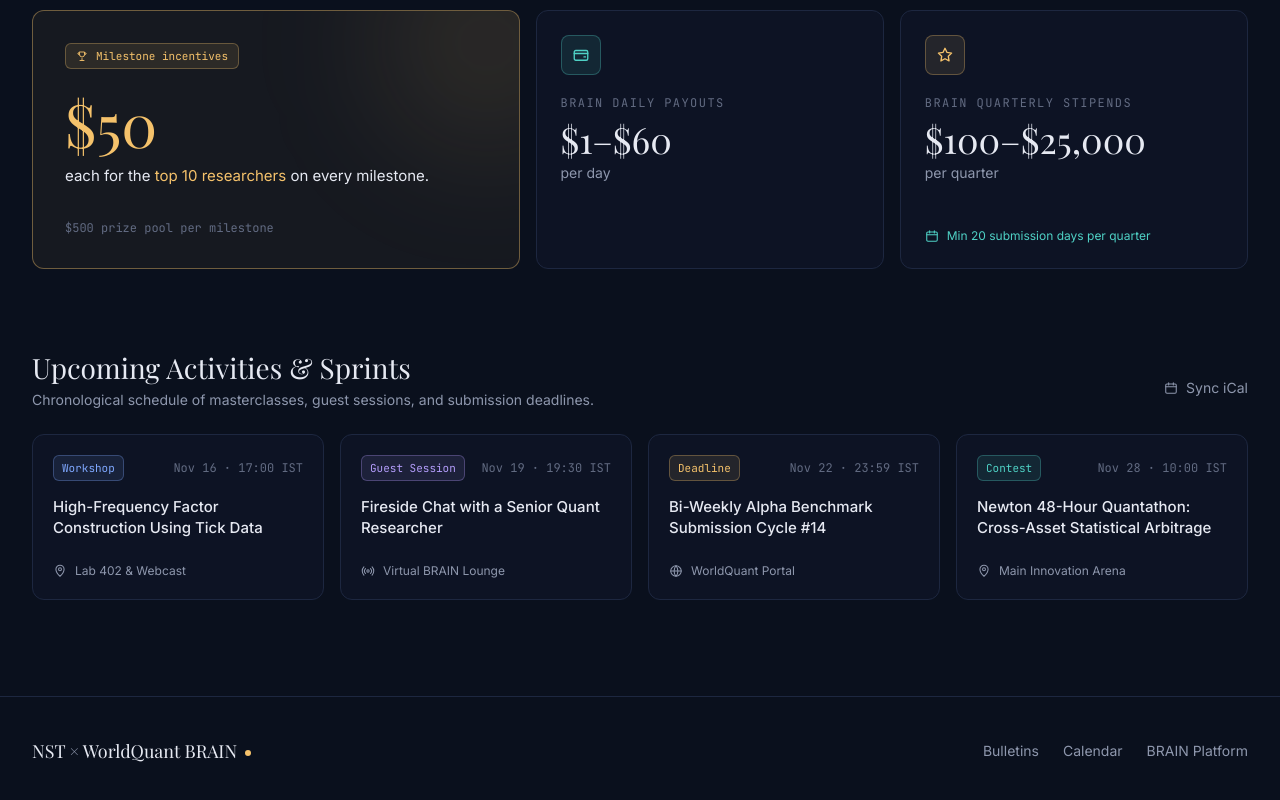
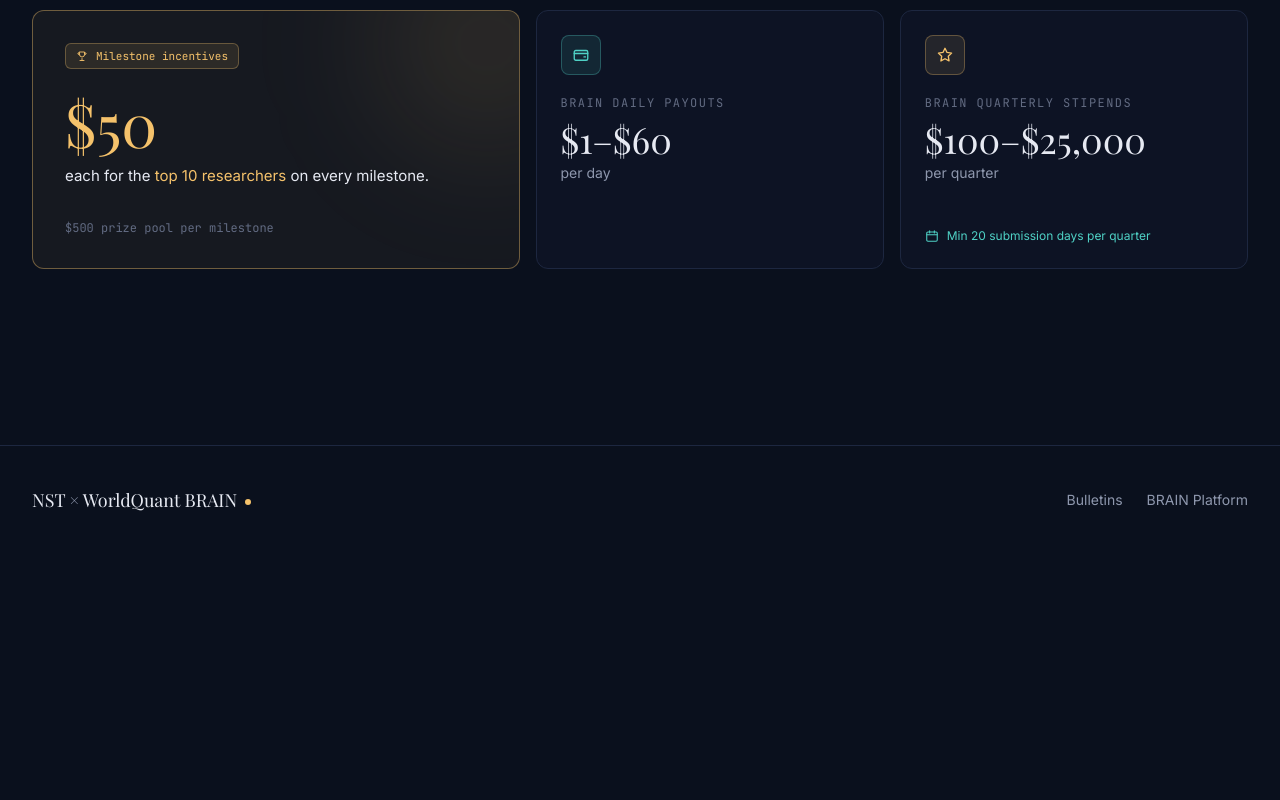
Before and after one commit to dipeshsingla0049/quant-programme-hub, a Next.js app: page / in a window 1280 px wide. Shown: the part 1642-2442 px from the top of the page. After the commit the page ends 2196 px from the top, so only its background shows below. Built offline with nearby package versions, Linux system fonts and the light colour scheme; a web font is replaced by a local one.

Commit message:
chore(nav): drop activities from home and footer, rename nav item to Announcements

```diff
--- a/app/page.tsx
+++ b/app/page.tsx
@@ -1,5 +1,4 @@
 import Link from "next/link";
-import { ActivityCard } from "@/components/ActivityCard";
 import { BulletinCard } from "@/components/BulletinCard";
 import { Countdown } from "@/components/Countdown";
 import { ArrowRight, Calendar, Star, Trophy, Wallet } from "@/components/icons";
@@ -7,7 +6,6 @@ import { LeaderboardTable } from "@/components/LeaderboardTable";
 import { RelativeTime } from "@/components/RelativeTime";
 import { SectionHeading } from "@/components/SectionHeading";
 import {
-  getActivities,
   getBulletins,
   getCurrentMilestone,
   getLeaderboard,
@@ -16,12 +14,11 @@ import {
 } from "@/lib/data";
 
 export default async function HomePage() {
-  const [milestone, bulletins, leaders, programme, activities, report] = await Promise.all([
+  const [milestone, bulletins, leaders, programme, report] = await Promise.all([
     getCurrentMilestone(),
     getBulletins(3),
     getLeaders(5),
     getRewardsProgramme(),
-    getActivities({ limit: 4 }),
     getLeaderboard(),
   ]);
   const { milestoneIncentive: mi, stipends } = programme;
@@ -160,26 +157,6 @@ export default async function HomePage() {
         </div>
       </section>
 
-      {/* Activities */}
-      <section>
-        <SectionHeading
-          title="Upcoming Activities & Sprints"
-          subtitle="Chronological schedule of masterclasses, guest sessions, and submission deadlines."
-          aside={
-            <a
-              href="/activities/calendar.ics"
-              className="inline-flex min-h-11 items-center gap-2 text-sm text-muted transition hover:text-fg"
-            >
-              <Calendar size={14} /> Sync iCal
-            </a>
-          }
-        />
-        <div className="grid gap-4 sm:grid-cols-2 lg:grid-cols-4">
-          {activities.map((a) => (
-            <ActivityCard key={a.id} activity={a} />
-          ))}
-        </div>
-      </section>
     </>
   );
 }
--- a/components/SiteFooter.tsx
+++ b/components/SiteFooter.tsx
@@ -10,7 +10,6 @@ export function SiteFooter() {
         </div>
         <nav aria-label="Footer" className="flex flex-wrap gap-6 text-sm text-muted">
           <Link href="/announcements" className="hover:text-fg">Bulletins</Link>
-          <Link href="/activities" className="hover:text-fg">Calendar</Link>
           <a href="https://platform.worldquantbrain.com" className="hover:text-fg" target="_blank" rel="noreferrer">
             BRAIN Platform
           </a>
--- a/components/SiteHeader.tsx
+++ b/components/SiteHeader.tsx
@@ -9,7 +9,7 @@ const NAV = [
   { href: "/rankings", label: "Rankings" },
   { href: "/milestones", label: "Milestones" },
   { href: "/rewards", label: "Rewards" },
-  { href: "/activities", label: "Activities" },
+  { href: "/announcements", label: "Announcements" },
 ];
 
 function isActive(pathname: string, href: string) {
```
